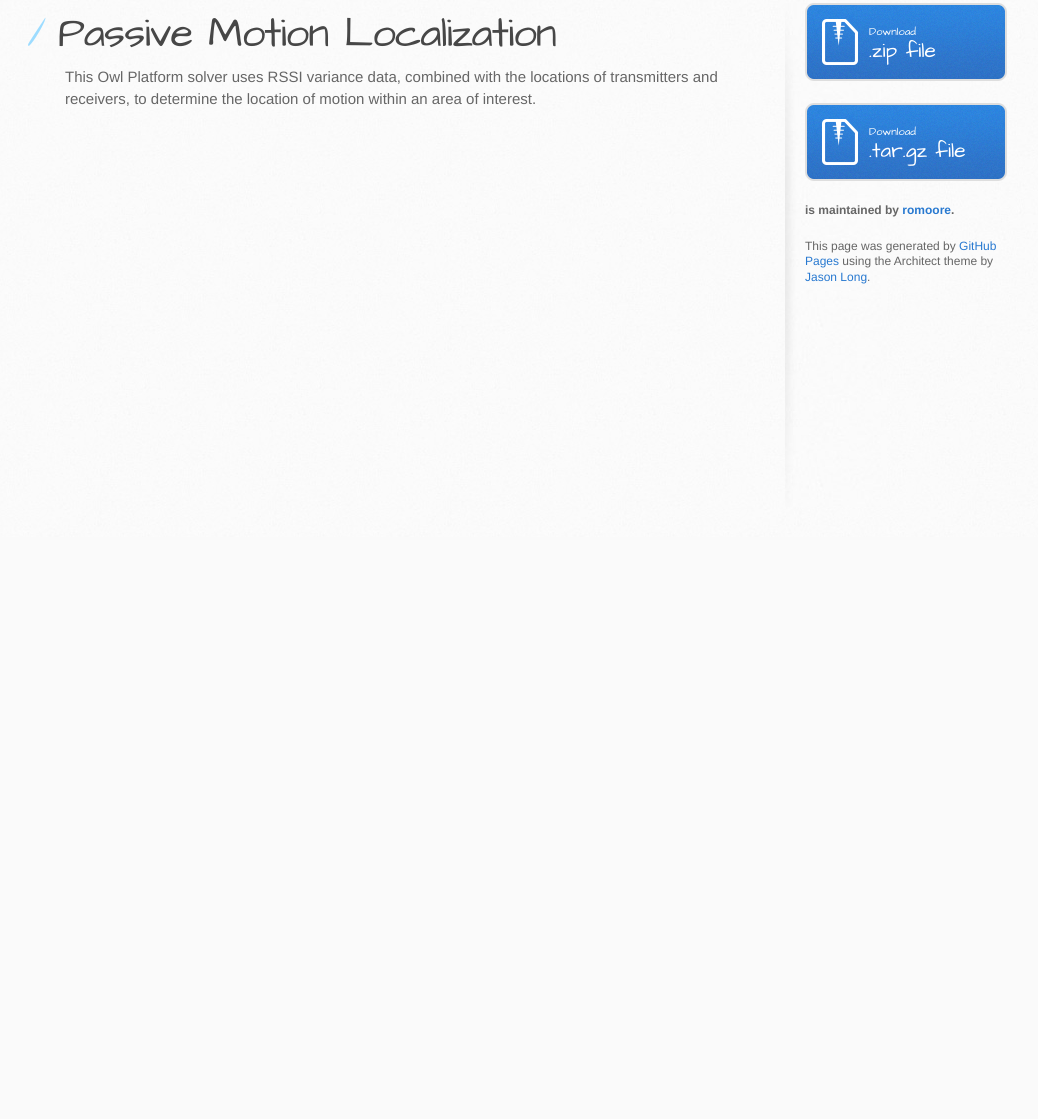
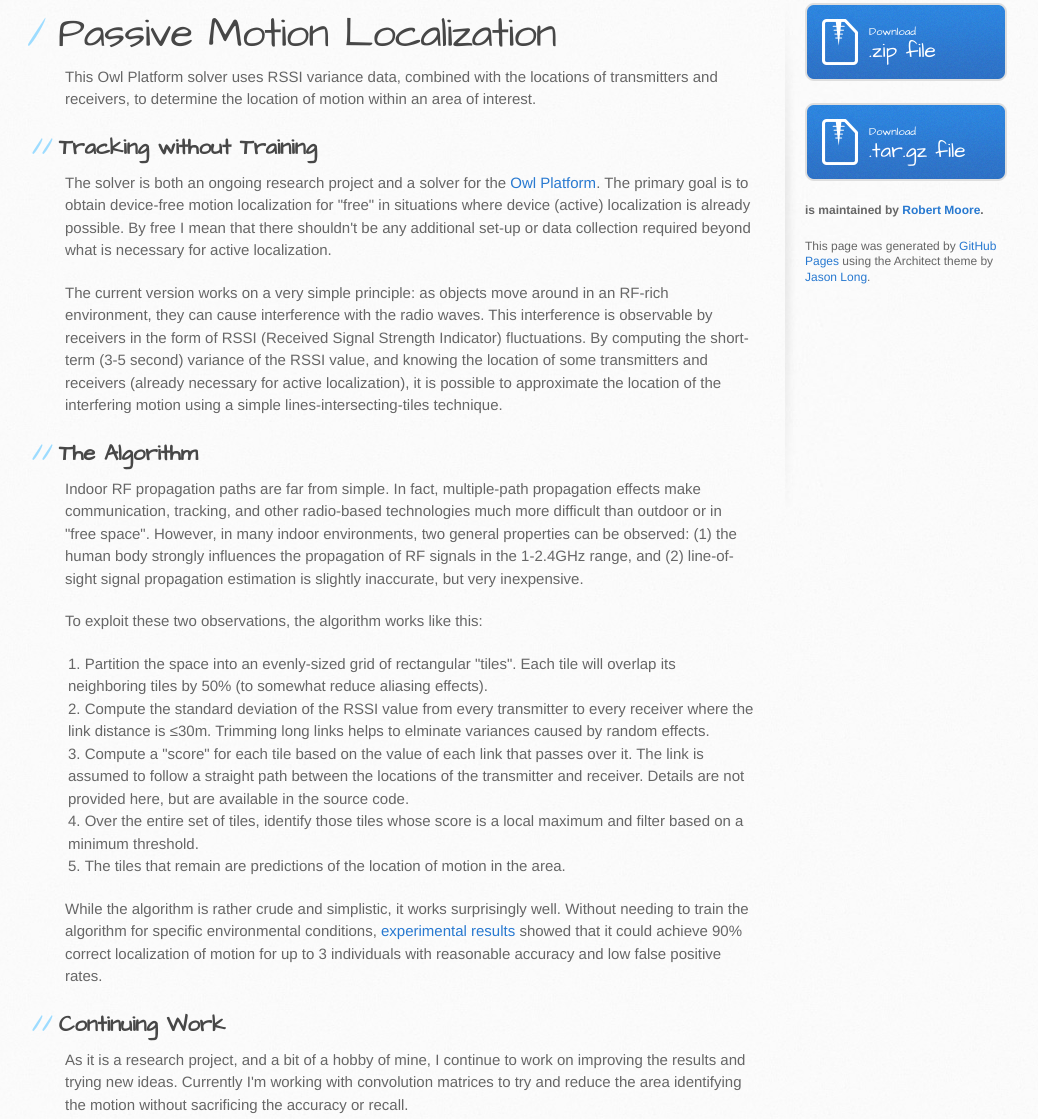
Before and after one commit to romoore/motion-locator, a plain HTML site: page index.html in a window 1280 px wide. Shown: the part 263-1382 px from the top of the page, without its empty margins (105-1143 px from the left). Before the commit the page ends 800 px from the top, so only its background shows below. Drawn offline with Linux system fonts and the light colour scheme.

Commit message:
Adding some content.

```diff
--- a/index.html
+++ b/index.html
@@ -13,7 +13,7 @@
     <script src="//html5shiv.googlecode.com/svn/trunk/html5.js"></script>
     <![endif]-->
 
-    <title>Motion-locator by romoore</title>
+    <title>Motion-locator by Robert Moore</title>
   </head>
 
   <body>
@@ -31,6 +31,70 @@
         <h1>Passive Motion Localization</h1>
 
         <p>This Owl Platform solver uses RSSI variance data, combined with the locations of transmitters and receivers, to determine the location of motion within an area of interest.</p>
+
+        <h2>Tracking without Training</h2>
+        <p>The solver is both an ongoing research project and a solver for the
+        <a href="http://www.owlplatform.com">Owl Platform</a>. The primary
+        goal is to obtain device-free motion localization for "free" in
+        situations where device (active) localization is already possible. By
+        free I mean that there shouldn't be any additional set-up or data
+        collection required beyond what is necessary for active localization.</p>
+
+        <p>The current version works on a very simple principle: as objects
+        move around in an RF-rich environment, they can cause interference
+        with the radio waves.  This interference is observable by receivers in
+        the form of RSSI (Received Signal Strength Indicator) fluctuations.
+        By computing the short-term (3-5 second) variance of the RSSI value,
+        and knowing the location of some transmitters and receivers (already
+        necessary for active localization), it is possible to approximate the
+        location of the interfering motion using a simple
+        lines-intersecting-tiles technique.</p>
+
+        <h2>The Algorithm</h2>
+        <p>Indoor RF propagation paths are far from simple. In fact,
+        multiple-path propagation effects make communication, tracking, and
+        other radio-based technologies much more difficult than outdoor or in
+        "free space".  However, in many indoor environments, two general
+        properties can be observed: (1) the human body strongly influences the
+        propagation of RF signals in the 1-2.4GHz range, and (2) line-of-sight
+        signal propagation estimation is slightly inaccurate, but very
+        inexpensive.</p>
+
+        <p>To exploit these two observations, the algorithm works like this:
+        <ol>
+          <li>Partition the space into an evenly-sized grid of rectangular
+          "tiles". Each tile will overlap its neighboring tiles by 50% (to
+          somewhat reduce aliasing effects).</li>
+          <li>Compute the standard deviation of the RSSI value from every
+          transmitter to every receiver where the link distance is &le;30m.
+          Trimming long links helps to elminate variances caused by random
+          effects.</li>
+          <li>Compute a "score" for each tile based on the value of each link
+          that passes over it.  The link is assumed to follow a straight path
+          between the locations of the transmitter and receiver.  Details are
+          not provided here, but are available in the source code.</li>
+          <li>Over the entire set of tiles, identify those tiles whose score
+          is a local maximum and filter based on a minimum threshold.</li>
+          <li>The tiles that remain are predictions of the location of motion
+          in the area.</li>
+        </ol>
+
+        <p>While the algorithm is rather crude and simplistic, it works
+        surprisingly well.  Without needing to train the algorithm for
+        specific environmental conditions, <a
+          href="http://www.cs.rutgers.edu/research/technical_reports/reports.php?action=view&series_id=1&report_id=674"
+          title="Rutgers University DCS Technical Report 674" alt="Rutgers
+          University DCS Technical Report 674">experimental results</a> showed that it
+        could achieve 90% correct localization of motion for up to 3
+        individuals with reasonable accuracy and low false positive rates.</p>
+
+        <h2>Continuing Work</h2>
+        <p>As it is a research project, and a bit of a hobby of mine, I
+        continue to work on improving the results and trying new ideas.
+        Currently I'm working with convolution matrices to try and reduce the
+        area identifying the motion without sacrificing the accuracy or
+        recall.</p>
+
         </section>
 
         <aside id="sidebar">
@@ -43,7 +107,9 @@
           .tar.gz file
         </a>
 
-          <p class="repo-owner"><a href="https://github.com/romoore/motion-locator"></a> is maintained by <a href="https://github.com/romoore">romoore</a>.</p>
+        <p class="repo-owner"><a
+          href="https://github.com/romoore/motion-locator"></a> is
+        maintained by <a href="https://github.com/romoore">Robert Moore</a>.</p>
 
         <p>This page was generated by <a href="pages.github.com">GitHub Pages</a> using the Architect theme by <a href="http://twitter.com/jasonlong">Jason Long</a>.</p>
         </aside>
```
Lines whose indentation alone changed are shown as unchanged.
